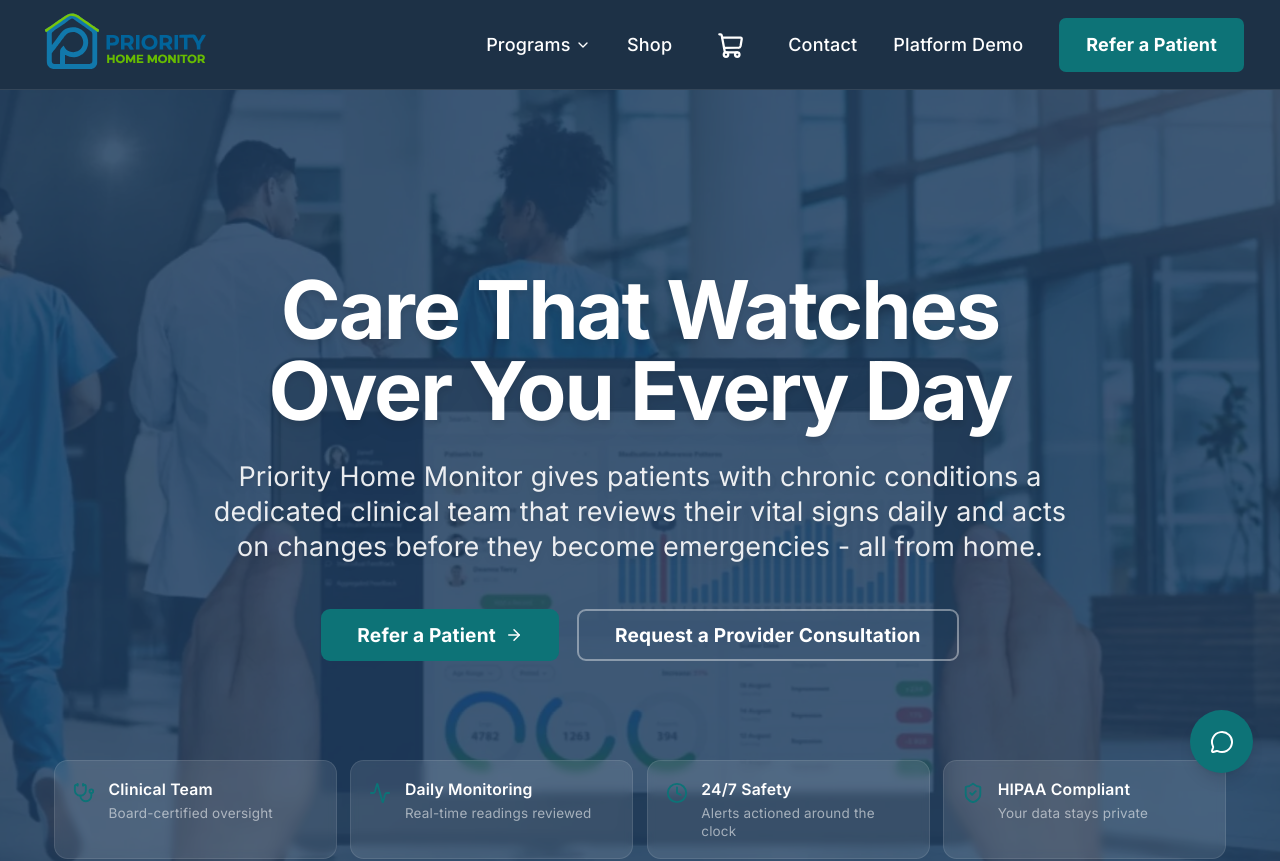
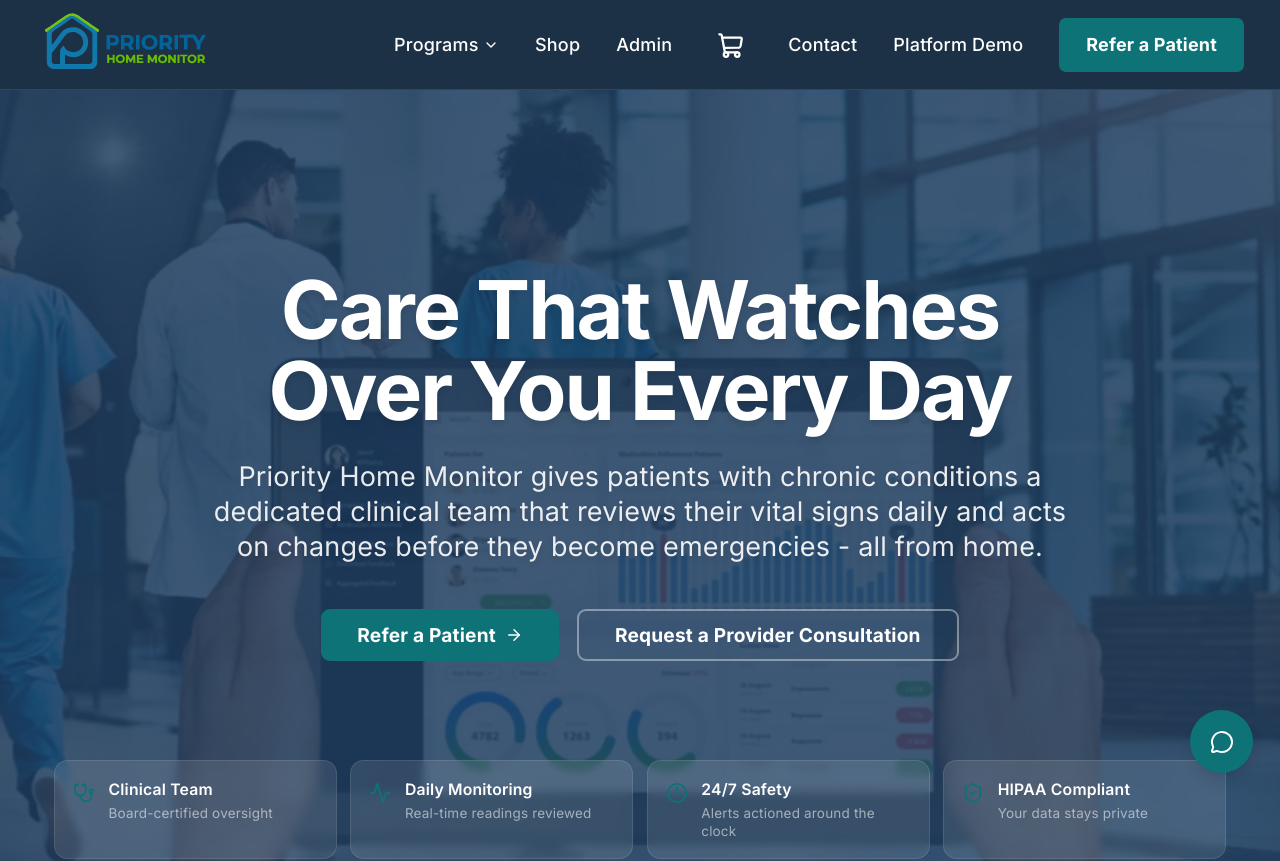
Before and after one commit to mubeenvr27/PHM, a Next.js app in the folder apps/web/: page / in a window 1280 px wide. Shown: the top 861 px of the page. Built offline with nearby package versions, Linux system fonts and the light colour scheme.

Commit message:
feat: add admin link to navbar

```diff
--- a/apps/web/src/components/Navbar.tsx
+++ b/apps/web/src/components/Navbar.tsx
@@ -107,6 +107,14 @@
             Shop
           </Link>
 
+          {/* Admin */}
+          <Link
+            href="/admin/products"
+            className="flex h-12 items-center text-white text-base font-medium transition-colors duration-200 hover:text-[#0D7377]"
+          >
+            Admin
+          </Link>
+
           {/* Cart */}
           <Link
             href="/cart"
@@ -205,6 +213,14 @@
               Shop
             </Link>
             <Link
+              href="/admin/products"
+              onClick={() => setMobileOpen(false)}
+              className="text-white px-2 py-2 rounded-md hover:bg-white/10 font-medium flex items-center gap-2"
+              style={{ minHeight: "44px" }}
+            >
+              Admin
+            </Link>
+            <Link
               href="/cart"
               onClick={() => setMobileOpen(false)}
               className="text-white px-2 py-2 rounded-md hover:bg-white/10 font-medium flex items-center gap-2"
```
